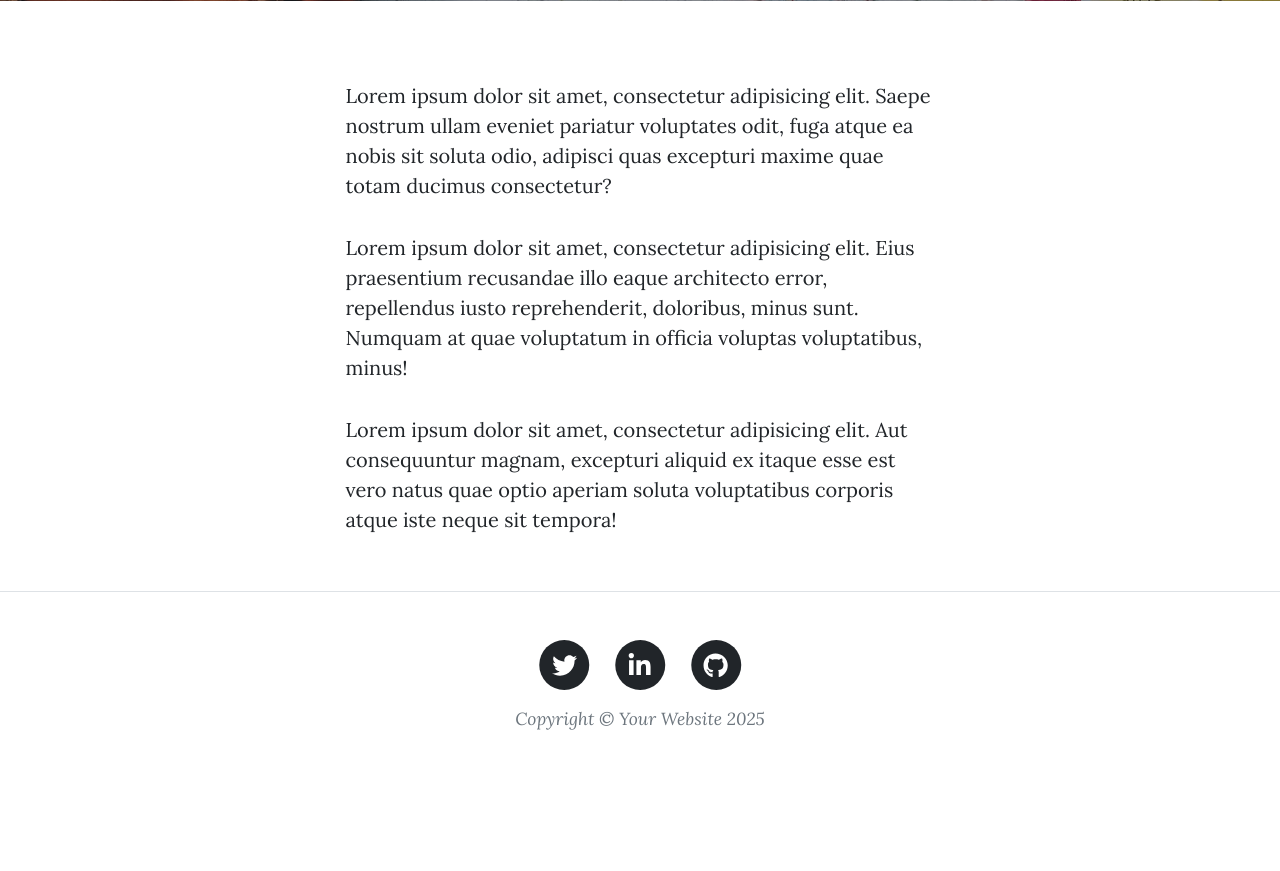
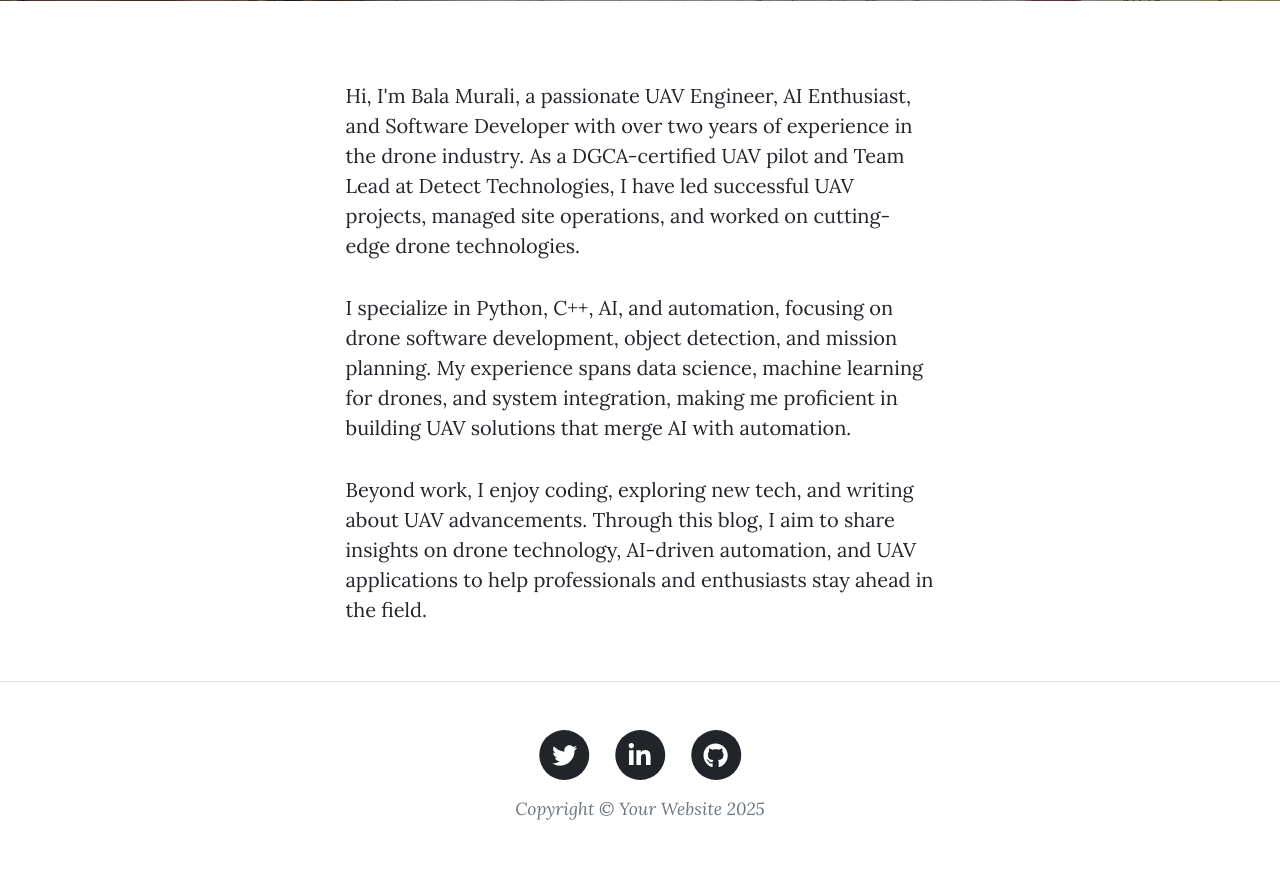
Before and after one commit to dbmurali/drone_blog, a Flask app: page /about in a window 1280 px wide. Shown: the part 531-1402 px from the top of the page. Before the commit the page ends 1261 px from the top, so only its background shows below. Run offline with Flask 3, Linux system fonts and the light colour scheme; some libraries are stand-ins or nearby versions.

Commit message:
Update about.html

```diff
--- a/templates/about.html
+++ b/templates/about.html
@@ -22,22 +22,22 @@
     <div class="row gx-4 gx-lg-5 justify-content-center">
       <div class="col-md-10 col-lg-8 col-xl-7">
         <p>
-          Lorem ipsum dolor sit amet, consectetur adipisicing elit. Saepe
-          nostrum ullam eveniet pariatur voluptates odit, fuga atque ea nobis
-          sit soluta odio, adipisci quas excepturi maxime quae totam ducimus
-          consectetur?
+          Hi, I'm Bala Murali, a passionate UAV Engineer, AI Enthusiast, and Software Developer with over two years of experience in the drone industry.
+          As a DGCA-certified UAV pilot and Team Lead at Detect Technologies, I have led successful UAV projects, managed site operations,
+          and worked on cutting-edge drone technologies.
+
         </p>
         <p>
-          Lorem ipsum dolor sit amet, consectetur adipisicing elit. Eius
-          praesentium recusandae illo eaque architecto error, repellendus iusto
-          reprehenderit, doloribus, minus sunt. Numquam at quae voluptatum in
-          officia voluptas voluptatibus, minus!
+          I specialize in Python, C++, AI, and automation, focusing on drone software development,
+          object detection, and mission planning. My experience spans data science, machine learning for drones,
+          and system integration, making me proficient in building UAV solutions that merge AI with automation.
+
         </p>
         <p>
-          Lorem ipsum dolor sit amet, consectetur adipisicing elit. Aut
-          consequuntur magnam, excepturi aliquid ex itaque esse est vero natus
-          quae optio aperiam soluta voluptatibus corporis atque iste neque sit
-          tempora!
+          Beyond work, I enjoy coding, exploring new tech, and writing about UAV advancements.
+          Through this blog, I aim to share insights on drone technology, AI-driven automation,
+          and UAV applications to help professionals and enthusiasts stay ahead in the field.
+
         </p>
       </div>
     </div>
```
